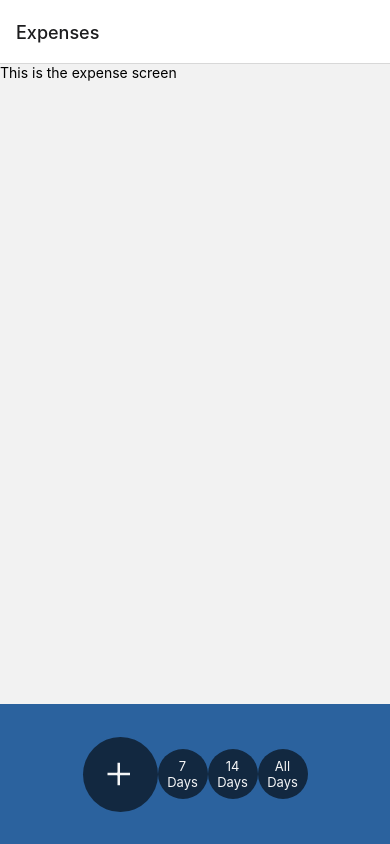
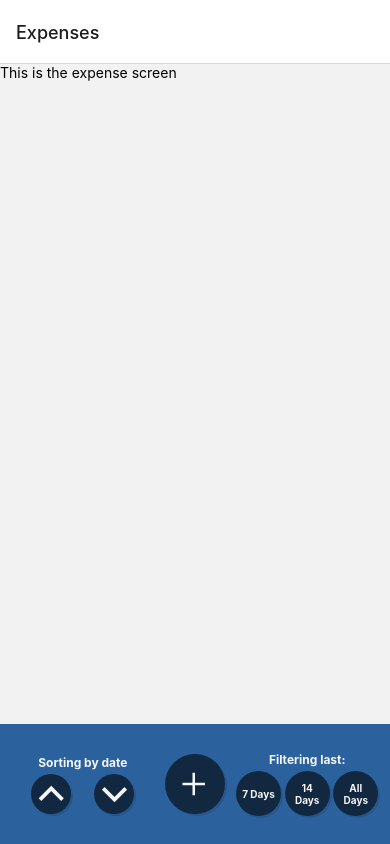
Before and after one commit to Consciously/con-expense-tracker, a React Native app: screen /TabScreens in a window 390 px wide. Built offline with nearby package versions, Linux system fonts and the light colour scheme.

Commit message:
create ui for tabBar and refactor it

```diff
--- /dev/null
+++ b/components/CustomTabBarList.js
@@ -0,0 +1,77 @@
+import IconButton from './ui/IconButton';
+import Button from './ui/Button';
+import { Text, View, StyleSheet } from 'react-native';
+import { colors } from '../utils/colors';
+
+const CustomTabBarList = () => {
+	return (
+		<>
+			<View style={styles.tabBarLeft}>
+				<Text style={styles.tabBarText}>Sorting by date</Text>
+				<View style={styles.tabBarButtons}>
+					<IconButton
+						iconName='chevron-up-sharp'
+						iconSize={40}
+						style={{ height: 40, width: 40 }}
+					/>
+					<IconButton
+						iconName='chevron-down-sharp'
+						iconSize={40}
+						style={{ height: 40, width: 40 }}
+					/>
+				</View>
+			</View>
+			<View style={styles.tabBarCenter}>
+				<IconButton
+					iconName='add-sharp'
+					iconSize={40}
+					style={{ height: 60, width: 60 }}
+					onPress={() => {}}
+				/>
+			</View>
+			<View style={styles.tabBarRight}>
+				<Text style={styles.tabBarText}>Filtering last:</Text>
+				<View style={styles.tabBarButtons}>
+					<Button onPress={() => {}}>7 Days</Button>
+					<Button onPress={() => {}}>14 Days</Button>
+					<Button onPress={() => {}}>All Days</Button>
+				</View>
+			</View>
+		</>
+	);
+};
+
+export default CustomTabBarList;
+
+const styles = StyleSheet.create({
+	tabBarLeft: {
+		flex: 2,
+		justifyContent: 'center',
+		alignItems: 'center'
+	},
+	tabBarCenter: {
+		flex: 1,
+		flexDirection: 'row',
+		justifyContent: 'center',
+		alignItems: 'center'
+	},
+	tabBarRight: {
+		flex: 2,
+		justifyContent: 'center',
+		alignItems: 'center'
+	},
+	tabBarText: {
+		color: colors.grayShades.gray50,
+		fontWeight: 'bold',
+		marginBottom: 4,
+		textAlign: 'center',
+		fontSize: 12
+	},
+	tabBarButtons: {
+		width: '100%',
+		flexDirection: 'row',
+		justifyContent: 'space-evenly',
+		alignItems: 'center',
+		marginRight: 0
+	}
+});
--- a/components/ui/Button.js
+++ b/components/ui/Button.js
@@ -1,4 +1,5 @@
 import { Pressable, Text, StyleSheet } from 'react-native';
+import { colors } from '../../utils/colors';
 
 const Button = ({ children, onPress }) => {
 	return (
@@ -6,7 +7,14 @@ const Button = ({ children, onPress }) => {
 			onPress={onPress}
 			style={({ pressed }) => [styles.button, pressed && styles.pressed]}
 		>
-			<Text style={{ textAlign: 'center', color: '#F5F6F7', fontSize: 13 }}>
+			<Text
+				style={{
+					textAlign: 'center',
+					fontWeight: 'bold',
+					color: colors.grayShades.gray50,
+					fontSize: 10
+				}}
+			>
 				{children}
 			</Text>
 		</Pressable>
@@ -17,13 +25,20 @@ export default Button;
 
 const styles = StyleSheet.create({
 	button: {
-		backgroundColor: '#122840',
-		height: 50,
-		width: 50,
+		backgroundColor: colors.primaryShades.primary800,
+		height: 45,
+		width: 45,
 		borderRadius: 100,
 		justifyContent: 'center',
 		alignItems: 'center',
-		padding: 6
+		padding: 6,
+		elevation: 2,
+		shadowColor: colors.primaryShades.primary800,
+		shadowOffset: {
+			width: 2,
+			height: 2
+		},
+		shadowOpacity: 0.2
 	},
 	pressed: {
 		opacity: 0.8
--- a/components/ui/CustomTabBar.js
+++ b/components/ui/CustomTabBar.js
@@ -1,29 +1,11 @@
 import { View, StyleSheet } from 'react-native';
-import { useNavigation, useRoute } from '@react-navigation/native';
-import IconButton from './IconButton';
-import Button from './Button';
+import { colors } from '../../utils/colors';
+import CustomTabBarList from '../CustomTabBarList';
 
 const CustomTabBar = () => {
-	const navigation = useNavigation();
-	const route = useRoute();
-	console.log(route);
-
-	const navigationHandler = () => {
-		navigation.navigate('AddExpense');
-	};
-
 	return (
-		<View style={styles.tabBar}>
-			<View style={styles.buttonsContainer}>
-				<IconButton
-					iconName='add-sharp'
-					iconSize={40}
-					onPress={navigationHandler}
-				/>
-				<Button onPress={() => {}}>7 Days</Button>
-				<Button onPress={() => {}}>14 Days</Button>
-				<Button onPress={() => {}}>All Days</Button>
-			</View>
+		<View style={styles.tabBarContainer}>
+			<CustomTabBarList />
 		</View>
 	);
 };
@@ -31,14 +13,11 @@ const CustomTabBar = () => {
 export default CustomTabBar;
 
 const styles = StyleSheet.create({
-	tabBar: {
-		height: 140,
-		backgroundColor: '#2B629E'
-	},
-	buttonsContainer: {
+	tabBarContainer: {
+		height: 120,
+		backgroundColor: colors.primaryShades.primary500,
 		flexDirection: 'row',
-		flex: 1,
-		justifyContent: 'center',
-		alignItems: 'center'
+		paddingVertical: 16,
+		paddingHorizontal: 8
 	}
 });
--- a/components/ui/IconButton.js
+++ b/components/ui/IconButton.js
@@ -1,13 +1,14 @@
 import { Pressable, StyleSheet, View } from 'react-native';
 import { Ionicons } from '@expo/vector-icons';
+import { colors } from '../../utils/colors';
 
-const IconButton = ({ iconName, iconSize, onPress }) => {
+const IconButton = ({ iconName, iconSize, onPress, style }) => {
 	return (
 		<Pressable
 			onPress={onPress}
 			style={({ pressed }) => [pressed && styles.pressed]}
 		>
-			<View style={styles.iconButton}>
+			<View style={[styles.iconButton, style]}>
 				<Ionicons name={iconName} size={iconSize} style={styles.icon} />
 			</View>
 		</Pressable>
@@ -18,12 +19,17 @@ export default IconButton;
 
 const styles = StyleSheet.create({
 	iconButton: {
-		backgroundColor: '#122840',
+		backgroundColor: colors.primaryShades.primary800,
 		borderRadius: 100,
 		justifyContent: 'center',
 		alignItems: 'center',
-		width: 75,
-		height: 75
+		elevation: 2,
+		shadowColor: colors.primaryShades.primary800,
+		shadowOffset: {
+			width: 2,
+			height: 2
+		},
+		shadowOpacity: 0.2
 	},
 	icon: {
 		color: '#F5F6F7',
--- /dev/null
+++ b/utils/colors.js
@@ -0,0 +1,35 @@
+export const colors = {
+	primaryShades: {
+		primary100: '#8FB6E0',
+		primary200: '#6FA1D8',
+		primary300: '#4F8DCF',
+		primary400: '#3578C0',
+		primary500: '#2B629E',
+		primary600: '#235080',
+		primary700: '#1A3C60',
+		primary800: '#122840',
+		primary900: '#0D1E30',
+		primary1000: '#091420'
+	},
+	warningShades: {
+		warning100: '#E08F8F',
+		warning200: '#D86F6F',
+		warning300: '#CF4F4F',
+		warning400: '#C03535',
+		warning500: '#9E2B2B'
+	},
+	grayShades: {
+		gray50: '#F5F6F7',
+		gray100: '#B9C1CA',
+		gray200: '#A2ADB9',
+		gray300: '#8B98A7',
+		gray400: '#738396',
+		gray500: '#606F80',
+		gray600: '#4F5B69',
+		gray700: '#3D4751',
+		gray800: '#B2C333A',
+		gray900: '#1A1E23',
+		gray1000: '#121417',
+		grayRed: '#806060'
+	}
+};
```
